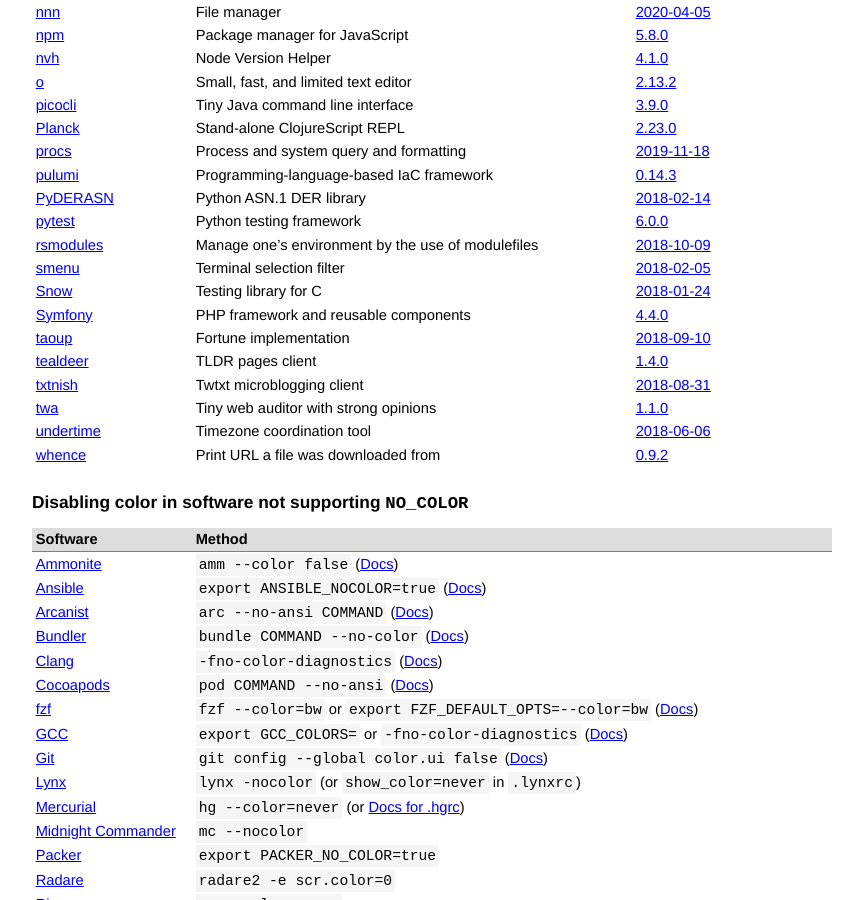
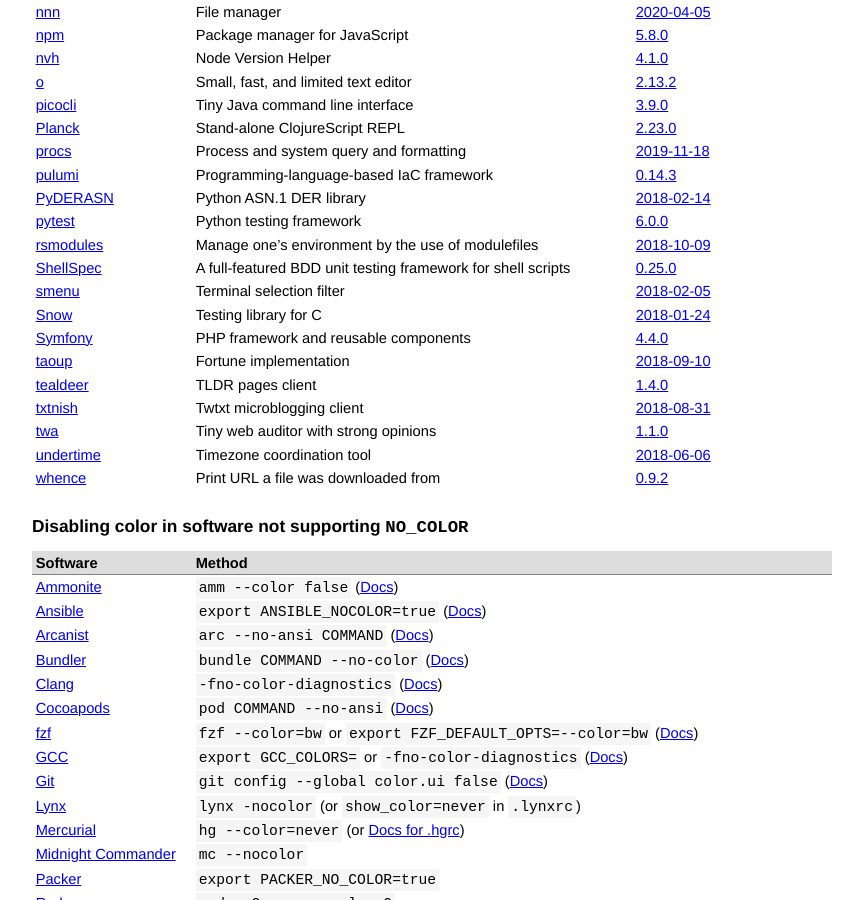
Before and after one commit to jcs/no_color, a Jekyll site: the page built from index.md, in a window 1280 px wide and 900 px high, scrolled down 1736 px. Shown: the whole window, without its empty margins (208-1071 px from the left). Built offline with Jekyll 4.4.1, drawn with Linux system fonts in a browser that asks for light colours; our own code applies the rules of GitHub Pages for plain Markdown files.

Commit message:
Add ShellSpec (#91)

```diff
--- a/index.md
+++ b/index.md
@@ -104,6 +104,7 @@ color via `NO_COLOR`.
 | [PyDERASN](http://pyderasn.cypherpunks.ru/) | Python ASN.1 DER library | [2018-02-14](https://git.cypherpunks.ru/cgit.cgi/pyderasn.git/commit/?id=54876436a23f14951f2e6353e9072c9a098b35b4) |
 | [pytest](https://pytest.org) | Python testing framework | [6.0.0](https://docs.pytest.org/en/stable/changelog.html#pytest-6-0-0-2020-07-28) |
 | [rsmodules](https://github.com/fretn/rsmodules) | Manage one's environment by the use of modulefiles | [2018-10-09](https://github.com/fretn/rsmodules/commit/87a45f96a9bd45b86300a6027bb29855778d4f5e) |
+| [ShellSpec](https://shellspec.info/) | A full-featured BDD unit testing framework for shell scripts | [0.25.0](https://github.com/shellspec/shellspec/releases/tag/0.25.0) |
 | [smenu](https://github.com/p-gen/smenu) | Terminal selection filter | [2018-02-05](https://github.com/p-gen/smenu/commit/70d3ee5a328230dff3b744b2f0ca7ef20ecb530e) |
 | [Snow](https://github.com/mortie/snow) | Testing library for C | [2018-01-24](https://github.com/mortie/snow/commit/aadbbd375e03ec6000e23d817d2bd722b417296f) |
 | [Symfony](https://github.com/symfony/symfony) | PHP framework and reusable components | [4.4.0](https://symfony.com/releases/4.4) |
```
